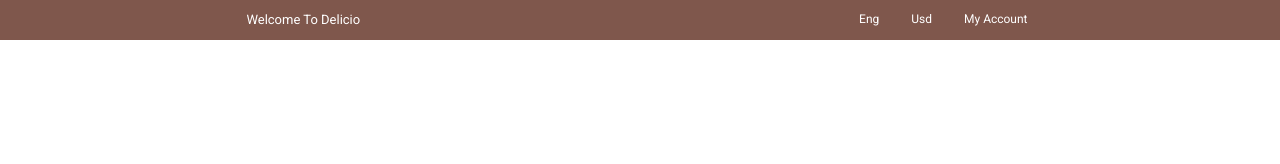
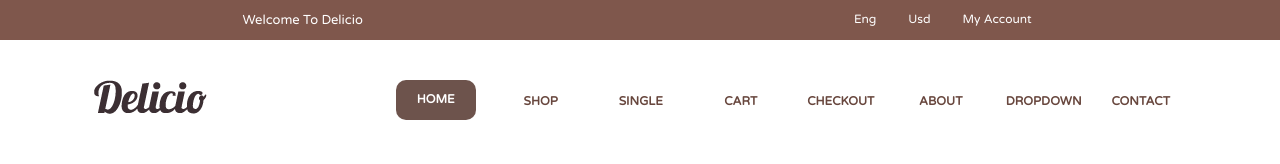
Before and after one commit to rsrahida/Delicio, a plain HTML site: page index.html in a window 1280 px wide. Drawn offline with Linux system fonts and the light colour scheme.

Commit message:
chocolate

```diff
--- a/assets/style.css
+++ b/assets/style.css
@@ -4,7 +4,7 @@
   box-sizing: border-box;
 }
 .container {
-  font-family: "Roboto", serif;
+  font-family: "Varela Round", sans-serif;
   .section-1 {
     width: 100%;
     height: 40px;
@@ -36,4 +36,76 @@
       }
     }
   }
+  .section-2 {
+    width: 100%;
+    height: 120px;
+    display: flex;
+    justify-content: space-around;
+    .part-1 {
+      margin-top: 40px;
+    }
+    .part-2 {
+      display: flex;
+      gap: 20px;
+      margin-top: 40px;
+      .navbar-1 {
+        width: 80px;
+        height: 40px;
+        border-radius: 10px;
+        padding-top: 12px;
+        text-align: center;
+        color: white;
+        font-size: 12px;
+        font-weight: 600;
+        background-color: #6d534c;
+        cursor: pointer;
+        transition: all 0.3s ease-in-out;
+        &:hover {
+          background-color: #7b645e;
+        }
+      }
+      .navbar-2 {
+        display: flex;
+        gap: 10px;
+        li {
+          width: 90px;
+          height: 40px;
+          border-radius: 10px;
+          padding: 10px;
+          list-style: none;
+          position: relative;
+          overflow: hidden;
+          text-align: center;
+          a {
+            text-decoration: none;
+            font-size: 12px;
+            font-weight: 600;
+            color: #68473e;
+            position: relative;
+            z-index: 99999;
+            transition: all 1s ease-in-out;
+          }
+          &::after {
+            content: "";
+            width: 0;
+            height: 40px;
+            position: absolute;
+            top: 0;
+            left: 0;
+            background-color: none;
+            transition: all 0.5s ease-in-out;
+          }
+          &:hover {
+            a {
+              color: white;
+            }
+            &::after {
+              background-color: #8c675e;
+              width: 100%;
+            }
+          }
+        }
+      }
+    }
+  }
 }
--- a/index.html
+++ b/index.html
@@ -8,7 +8,7 @@
     <link rel="preconnect" href="https://fonts.googleapis.com" />
     <link rel="preconnect" href="https://fonts.gstatic.com" crossorigin />
     <link
-      href="https://fonts.googleapis.com/css2?family=Courgette&family=Libre+Franklin:ital,wght@0,100..900;1,100..900&family=Manrope:wght@200..800&family=Merriweather:ital,wght@0,300;0,400;0,700;0,900;1,300;1,400;1,700;1,900&family=Montserrat:ital,wght@0,100..900;1,100..900&family=Nunito+Sans:ital,opsz,wght@0,6..12,200..1000;1,6..12,200..1000&family=Pacifico&family=Poppins:ital,wght@0,100;0,200;0,300;0,400;0,500;0,600;0,700;0,800;0,900;1,100;1,200;1,300;1,400;1,500;1,600;1,700;1,800;1,900&family=Quicksand:wght@300..700&family=Roboto:ital,wght@0,100;0,300;0,400;0,500;0,700;0,900;1,100;1,300;1,400;1,500;1,700;1,900&display=swap"
+      href="https://fonts.googleapis.com/css2?family=Courgette&family=Libre+Franklin:ital,wght@0,100..900;1,100..900&family=Manrope:wght@200..800&family=Merriweather:ital,wght@0,300;0,400;0,700;0,900;1,300;1,400;1,700;1,900&family=Montserrat:ital,wght@0,100..900;1,100..900&family=Nunito+Sans:ital,opsz,wght@0,6..12,200..1000;1,6..12,200..1000&family=Pacifico&family=Poppins:ital,wght@0,100;0,200;0,300;0,400;0,500;0,600;0,700;0,800;0,900;1,100;1,200;1,300;1,400;1,500;1,600;1,700;1,800;1,900&family=Quicksand:wght@300..700&family=Roboto:ital,wght@0,100;0,300;0,400;0,500;0,700;0,900;1,100;1,300;1,400;1,500;1,700;1,900&family=Varela+Round&display=swap"
       rel="stylesheet"
     />
     <link rel="stylesheet" href="./assets/style.css" />
@@ -23,6 +23,23 @@
           <li><a href="#">My Account</a></li>
         </ul>
       </div>
+      <div class="section-2">
+        <div class="part-1">
+          <img src="./assets/images/logo.png" />
+        </div>
+        <div class="part-2">
+          <p class="navbar-1">HOME</p>
+          <ul class="navbar-2">
+            <li><a href="#">SHOP</a></li>
+            <li><a href="#">SINGLE</a></li>
+            <li><a href="#">CART</a></li>
+            <li><a href="#">CHECKOUT</a></li>
+            <li><a href="#">ABOUT</a></li>
+            <li><a href="#">DROPDOWN</a></li>
+            <li><a href="#">CONTACT</a></li>
+          </ul>
+        </div>
+      </div>
     </div>
   </body>
 </html>
```
Also changed, not shown: assets/images/logo.png (added).
